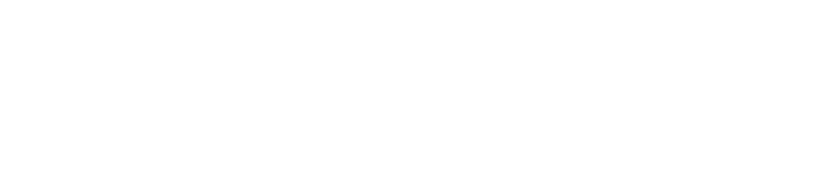
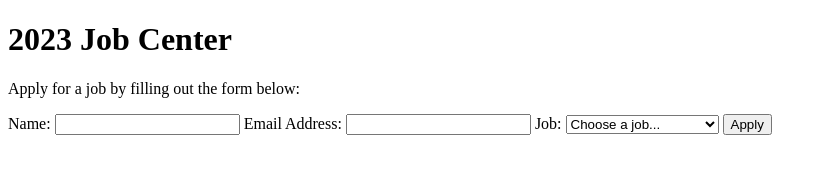
Before and after one commit to wolfex01/jobrendszer, a plain HTML site: page index.html in a window 1280 px wide. Shown: the whole page, without its empty margins (0-827 px from the left). Drawn offline with Linux system fonts and the light colour scheme.

Commit message:
Create index.html

```diff
--- a/index.html
+++ b/index.html
@@ -1,12 +1,31 @@
 <!DOCTYPE html>
-<html lang="en">
-<head>
-     <meta charset="UTF-8">
-     <meta http-equiv="X-UA-Compatible" content="IE=edge">
-     <meta name="viewport" content="width=device-width, initial-scale=1.0">
-     <title>Document</title>
-</head>
-<body>
-
-</body>
+<html>
+  <head>
+    <title>2023 Job Center</title>
+    <link rel="stylesheet" type="text/css" href="style.css" />
+  </head>
+  <body>
+    <main>
+      <div class="container">
+        <h1>2023 Job Center</h1>
+        <p>Apply for a job by filling out the form below:</p>
+        <form>
+          <label for="name">Name:</label>
+          <input type="text" id="name" name="name" required />
+          <label for="email">Email Address:</label>
+          <input type="email" id="email" name="email" required />
+          <label for="job">Job:</label>
+          <select id="job" name="job" required>
+            <option value="">Choose a job...</option>
+            <option value="Public Service Worker">Public Service Worker</option>
+            <option value="Police Officer">Police Officer</option>
+            <option value="Janitor">Janitor</option>
+            <option value="Programmer">Programmer</option>
+            <option value="Architect">Architect</option>
+          </select>
+          <input type="submit" value="Apply" />
+        </form>
+      </div>
+    </main>
+  </body>
 </html>
```
